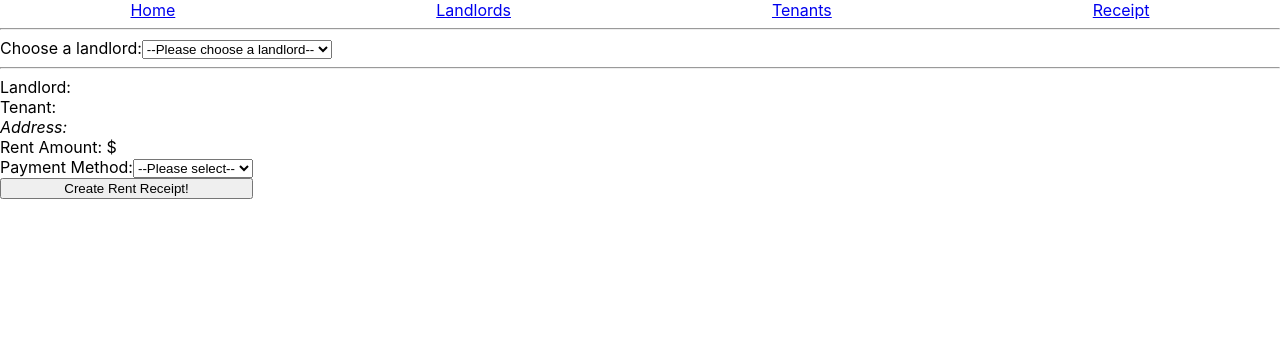
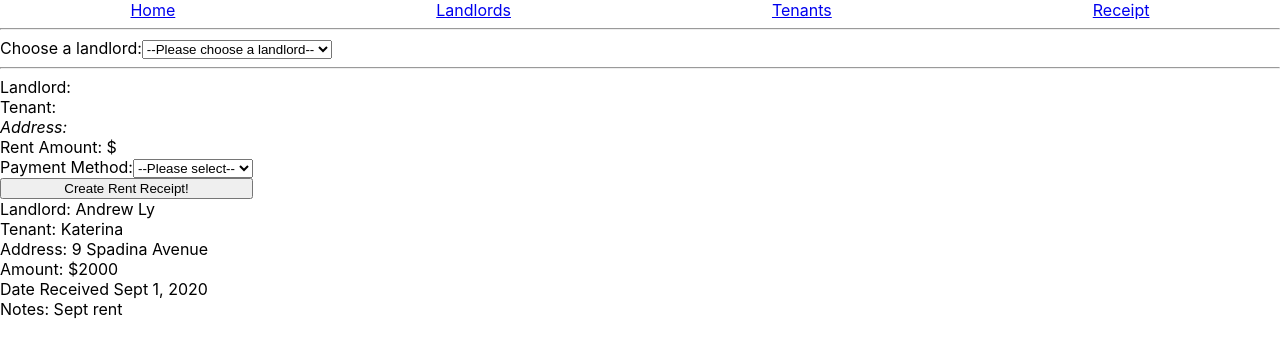
Before and after one commit to haphamo/rent-receipt-maker, a React (Create React App) app: page /receipts in a window 1280 px wide. Shown: the top 358 px of the page. Built offline with nearby package versions, Linux system fonts and the light colour scheme.

Commit message:
Working in steps, hardcoded what a receipt would look like, then took the one entry from props and replaced the hardcoded part

```diff
--- a/src/components/Receipt.js
+++ b/src/components/Receipt.js
@@ -1,7 +1,8 @@
 import React, { useState, Fragment } from "react";
 
+// TODO: Add Canvas to hold signature
 function Landlord({ fixture, setFixture }) {
-  const { landlords, tenants } = fixture;
+  const { landlords, tenants, receipts } = fixture;
   const [landlord, setLandlord] = useState("");
   const [tenant, setTenant] = useState("");
   const [paymentMethod, setPaymentMethod] = useState("");
@@ -58,8 +59,8 @@ function Landlord({ fixture, setFixture }) {
     );
   };
 
-  // Once tenant is selected, prefill the receipt,
-
+  const getReceipts = Object.entries(receipts);
+  console.log(getReceipts[0][1])
   return (
     <section className="container">
       <hr></hr>
@@ -89,7 +90,7 @@ function Landlord({ fixture, setFixture }) {
         </section>
       )}
       <hr></hr>
-      <main className="sample-receipt" style={{ display: "inline-grid" }}>
+      <main className="create-receipt" style={{ display: "inline-grid" }}>
         <section>Landlord: {landlord}</section>
         <section>Tenant: {tenant}</section>
 
@@ -114,8 +115,19 @@ function Landlord({ fixture, setFixture }) {
 
           </select>
         </label>
+        {/* Submit action on the button */}
         <button>Create Rent Receipt!</button>
       </main>
+      <section className="all-receipts">
+        <section key={getReceipts[0][1].id}>
+          <section>Landlord: {getReceipts[0][1].landlord}</section>
+          <section>Tenant: {getReceipts[0][1].tenant}</section>
+          <section>Address: {getReceipts[0][1].property}</section>
+          <section>Amount: ${getReceipts[0][1].rentAmount / 100}</section>
+          <section>Date Received {getReceipts[0][1].dateCreated}</section>
+          <section>Notes: {getReceipts[0][1].notes}</section>
+        </section>
+      </section>
     </section>
   );
 }
```
